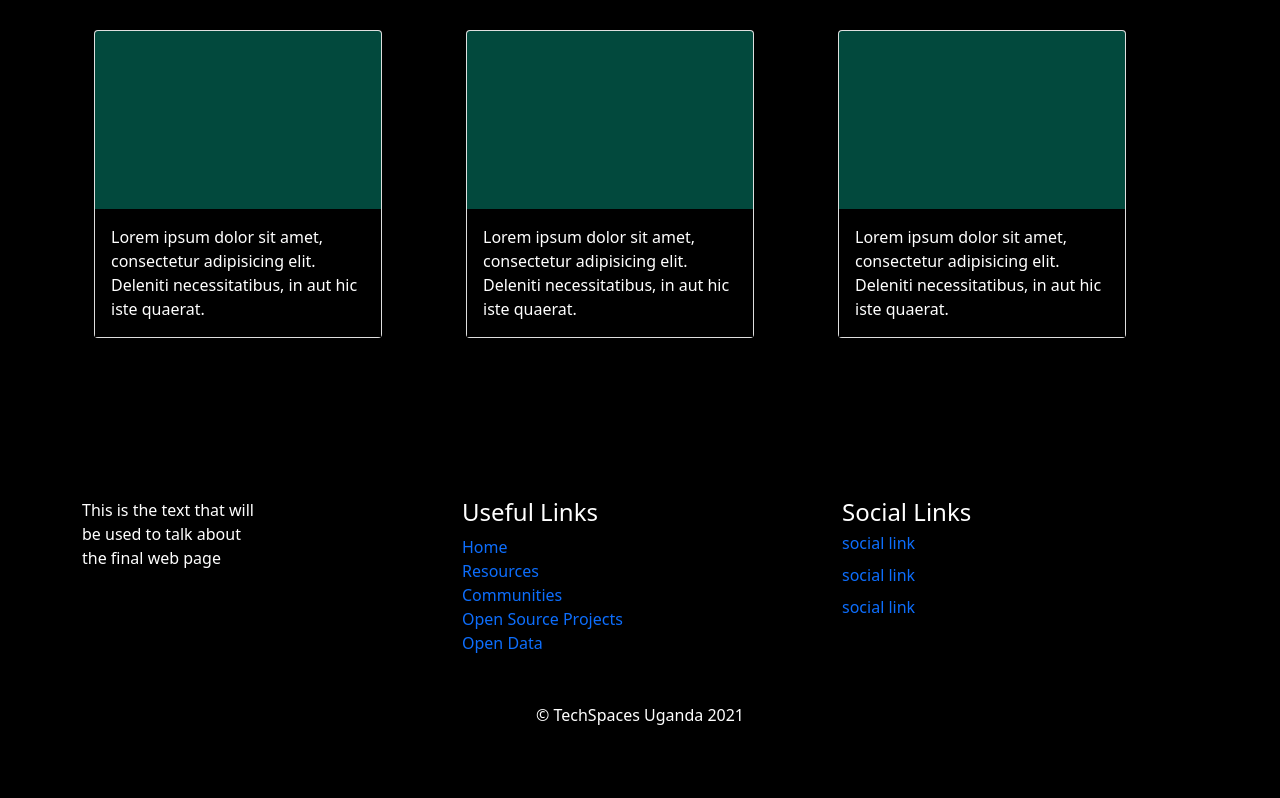
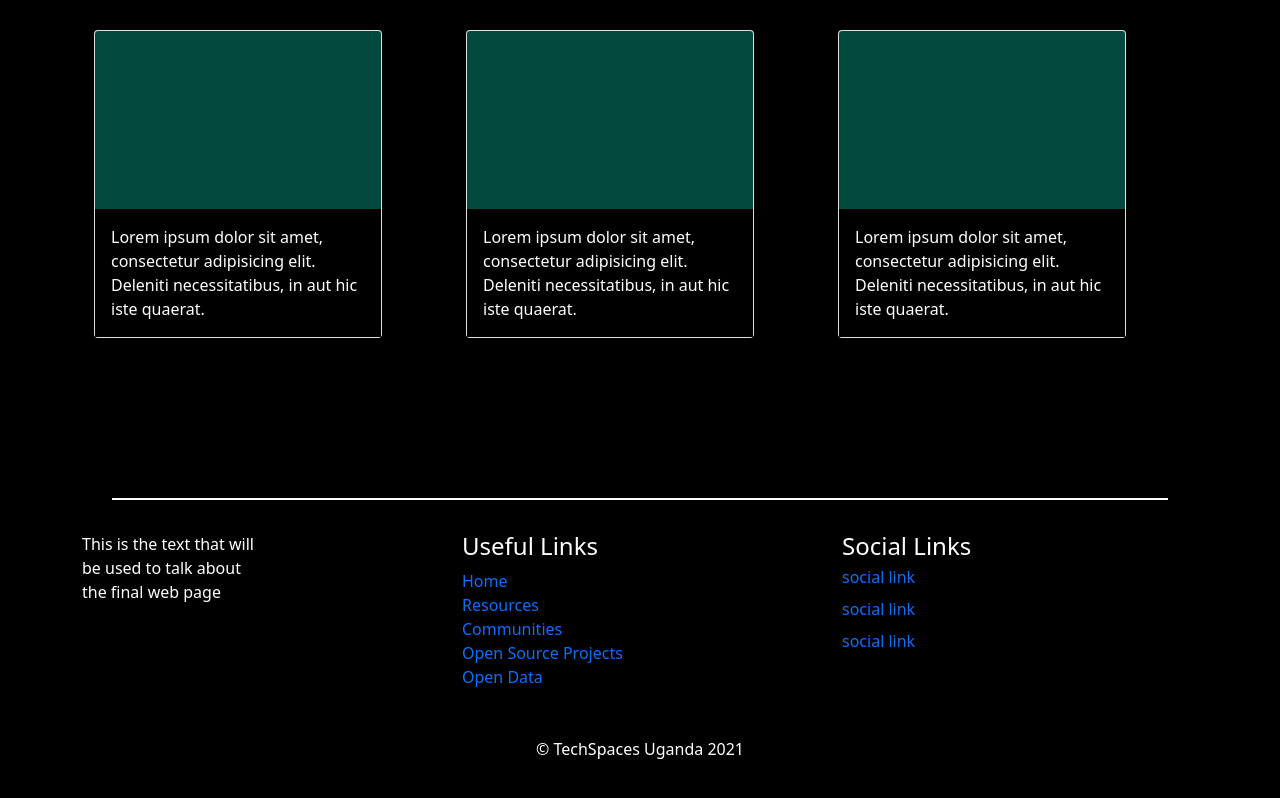
Before and after one commit to luigimorel/techspaces-uganda, a React (Create React App) app: page /resources in a window 1280 px wide. Shown: the part 724-1522 px from the top of the page. Built offline with nearby package versions, Linux system fonts and the light colour scheme.

Commit message:
Touches to the footer

```diff
--- a/src/components/Footer.tsx
+++ b/src/components/Footer.tsx
@@ -5,7 +5,15 @@ const Footer = () => {
     const year = date.getFullYear();
 
     return (
-        <div className="container footer__container">
+        <div className="footer__container">
+            <div
+                style={{
+                    margin: ' 2rem 7rem',
+                    height: '2px',
+                    backgroundColor: '#fff',
+                }}
+            ></div>
+            <div className="container ">
                 <div className="row mb-3">
                     <div className="col-md-4">
                         <p className="leading ml-3b footer__para">
@@ -54,6 +62,7 @@ const Footer = () => {
                     &copy; TechSpaces Uganda {year}
                 </p>
             </div>
+        </div>
     );
 };
 
--- a/src/index.css
+++ b/src/index.css
@@ -58,7 +58,6 @@ li {
 /* Jumbotron styles */
 
 .jumbotron {
-    background-color: whitesmoke;
     height: 309px;
     background-color: #25c2a0;
 }
```
Lines whose indentation alone changed are shown as unchanged.
